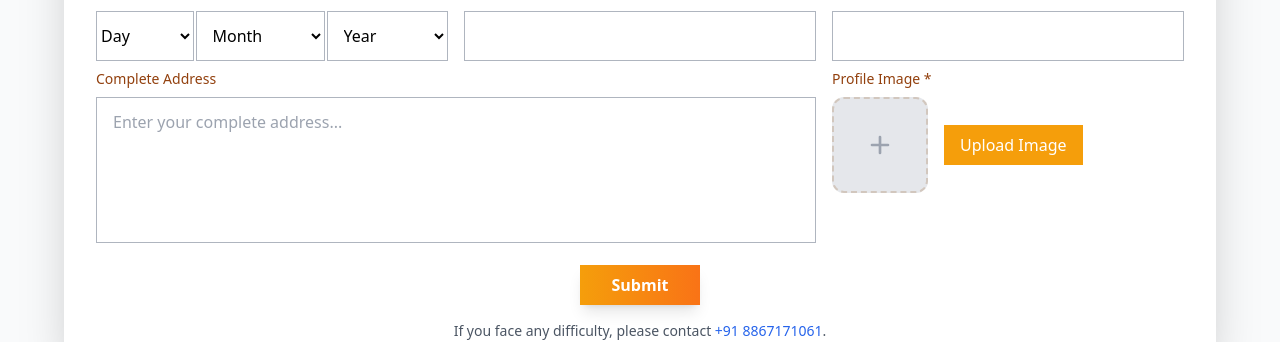
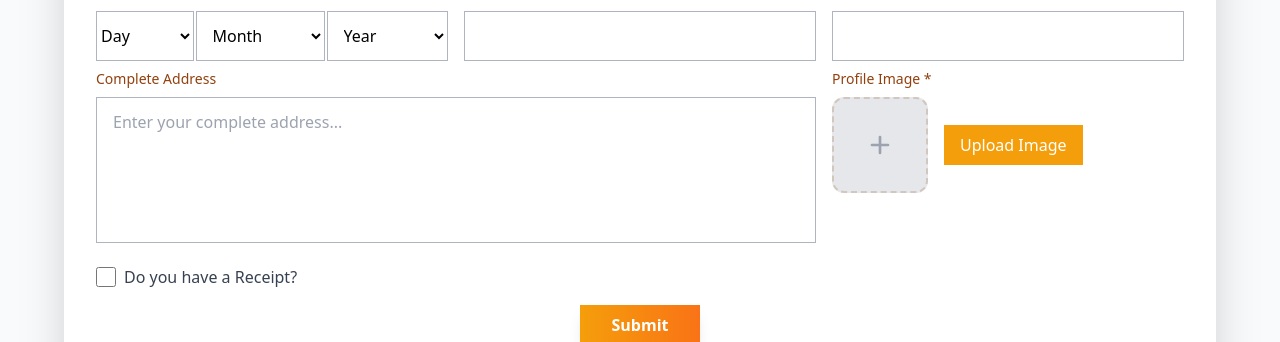
Before and after one commit to AG-Solutions-Bangalore/vaishnav-samaj-form, a React (Vite) app: page / in a window 1280 px wide. Shown: the part 327-669 px from the top of the page. Built offline with nearby package versions, Linux system fonts and the light colour scheme.

Commit message:
added recept no

```diff
--- a/src/app/home/Home.jsx
+++ b/src/app/home/Home.jsx
@@ -1,4 +1,3 @@
-
 import ImageCropper from "@/components/ImageCropper";
 import BASE_URL from "@/config/BaseUrl";
 import axios from "axios";
@@ -9,9 +8,9 @@ const Home = () => {
     fullname: "",
     totalFamily: "",
     gnati: "",
-    dobDay: '',
-    dobMonth: '',
-    dobYear: '',
+    dobDay: "",
+    dobMonth: "",
+    dobYear: "",
     gender: "Male",
     category: "",
     address: "",
@@ -21,6 +20,8 @@ const Home = () => {
     email: "",
     website: "",
     profileImage: "",
+    haveReceipt: false,
+    receipt_no: "",
   });
 
   const [errors, setErrors] = useState({});
@@ -55,6 +56,22 @@ const Home = () => {
     setFormData((prevState) => ({
       ...prevState,
       [name]: value,
+    }));
+
+    if (errors[name]) {
+      setErrors((prevErrors) => ({
+        ...prevErrors,
+        [name]: "",
+      }));
+    }
+  };
+
+  const handleCheckboxChange = (e) => {
+    const { name, checked } = e.target;
+
+    setFormData((prev) => ({
+      ...prev,
+      [name]: checked, // ✅ boolean only
     }));
 
     if (errors[name]) {
@@ -116,6 +133,9 @@ const Home = () => {
     if (formData.pincode && !/^\d{6}$/.test(formData.pincode)) {
       newErrors.pincode = "Pincode must be 6 digits";
     }
+    if (formData.haveReceipt && !formData.receipt_no) {
+      newErrors.receipt_no = "Receipt number is required";
+    }
 
     setErrors(newErrors);
     return Object.keys(newErrors).length === 0;
@@ -147,6 +167,8 @@ const Home = () => {
       form.append("mobile", formData.mobile);
       form.append("email", formData.email);
       form.append("website", formData.website);
+      form.append("haveReceipt", formData.haveReceipt ? "Yes" : "No");
+      form.append("receipt_no", formData.receipt_no);
 
       if (formData.profileImage) {
         if (formData.profileImage.startsWith("data:")) {
@@ -166,25 +188,24 @@ const Home = () => {
           headers: {
             "Content-Type": "multipart/form-data",
           },
-        }
+        },
       );
 
       console.log("API Response:", response.data);
 
       setAlertMessage(
-        "Registration submitted successfully! We will contact you soon."
+        "Registration submitted successfully! We will contact you soon.",
       );
       setAlertType("success");
       setShowAlert(true);
-
 
       setFormData({
         fullname: "",
         totalFamily: "",
         gnati: "",
-        dobDay: '',
-        dobMonth: '',
-        dobYear: '',
+        dobDay: "",
+        dobMonth: "",
+        dobYear: "",
         gender: "Male",
         category: "Patron",
         address: "",
@@ -194,30 +215,29 @@ const Home = () => {
         email: "",
         website: "",
         profileImage: "",
+        haveReceipt: false,
+        receipt_no: "",
       });
-
     } catch (error) {
       console.error("API Error:", error);
 
       let errorMessage = "Something went wrong, please try again.";
 
       if (error.response) {
-
-        errorMessage = error.response.data?.message ||
-                      error.response.data?.error ||
-                      `Server error: ${error.response.status}`;
+        errorMessage =
+          error.response.data?.message ||
+          error.response.data?.error ||
+          `Server error: ${error.response.status}`;
       } else if (error.request) {
-
-        errorMessage = "Network error. Please check your connection and try again.";
+        errorMessage =
+          "Network error. Please check your connection and try again.";
       } else {
-
         errorMessage = error.message || "An unexpected error occurred.";
       }
 
       setAlertMessage(errorMessage);
       setAlertType("error");
       setShowAlert(true);
-
     } finally {
       setIsSubmitting(false);
     }
@@ -343,8 +363,7 @@ const Home = () => {
 
               <div className="space-y-2">
                 <div className="grid grid-cols-1 md:grid-cols-3 gap-6">
-
-                {/*
+                  {/*
                   <div>
                     <label className="block text-sm font-medium text-amber-800 mb-3">
                       Category
@@ -371,7 +390,7 @@ const Home = () => {
                     </div>
                   </div>
                    */}
-                       <div>
+                  <div>
                     <label className="block text-sm font-medium text-amber-800 mb-2">
                       Full Name *
                     </label>
@@ -394,7 +413,7 @@ const Home = () => {
                       </span>
                     )}
                   </div>
-                      <div>
+                  <div>
                     <label className="block text-sm font-medium text-amber-800 mb-2">
                       Gnati *
                     </label>
@@ -441,7 +460,6 @@ const Home = () => {
                       </span>
                     )}
                   </div>
-
                 </div>
 
                 <div className="grid grid-cols-1 md:grid-cols-3 gap-4">
@@ -506,7 +524,7 @@ const Home = () => {
                         <option value="">Year</option>
                         {Array.from(
                           { length: 120 },
-                          (_, i) => new Date().getFullYear() - i
+                          (_, i) => new Date().getFullYear() - i,
                         ).map((year) => (
                           <option key={year} value={year}>
                             {year}
@@ -581,7 +599,6 @@ const Home = () => {
                       disabled={isSubmitting}
                     />
                   </div>
-
                   <div>
                     <label className="block text-sm font-medium text-amber-800 mb-2">
                       Profile Image *
@@ -638,6 +655,51 @@ const Home = () => {
                       </span>
                     )}
                   </div>
+                  <div className="flex items-center gap-4">
+                    <label className="flex items-center gap-2 cursor-pointer">
+                      <input
+                        type="checkbox"
+                        name="haveReceipt"
+                        checked={formData.haveReceipt}
+                        onChange={handleCheckboxChange}
+                        className="form-checkbox h-5 w-5 text-amber-600"
+                      />
+                      <span className="text-gray-700">
+                        Do you have a Receipt?
+                      </span>
+                    </label>
+                    {errors.haveReceipt && (
+                      <span className="text-xs text-red-500">
+                        {errors.haveReceipt}
+                      </span>
+                    )}
+                  </div>
+                  {formData.haveReceipt && (
+                    <div>
+                      {/* <label className="block text-sm font-medium text-amber-800 mb-2">
+                        Receipt Number *
+                      </label> */}
+                      <input
+                        type="text"
+                        name="receipt_no"
+                        value={formData.receipt_no}
+                        onChange={handleInputChange}
+                        placeholder="Enter receipt number"
+                        className={`w-full px-4 py-3 border ${
+                          errors.receipt_no
+                            ? "border-red-500"
+                            : "border-gray-400/80"
+                        } rounded-lg focus:ring-2 focus:ring-amber-500 focus:border-amber-500 transition-colors`}
+                        required
+                        disabled={isSubmitting}
+                      />
+                      {errors.receipt_no && (
+                        <span className="text-xs text-red-500">
+                          {errors.receipt_no}
+                        </span>
+                      )}
+                    </div>
+                  )}
                 </div>
 
                 <div className="flex justify-center pt-2">
@@ -647,8 +709,8 @@ const Home = () => {
                     disabled={isSubmitting}
                     className={`px-6 py-2 bg-gradient-to-r from-amber-500 to-orange-500 text-white font-semibold text-[1rem] rounded-md transform transition-all duration-200 shadow-lg flex items-center justify-center min-w-[120px] ${
                       isSubmitting
-                        ? 'opacity-70 cursor-not-allowed'
-                        : 'hover:from-amber-600 hover:to-orange-600 hover:scale-105 hover:shadow-xl'
+                        ? "opacity-70 cursor-not-allowed"
+                        : "hover:from-amber-600 hover:to-orange-600 hover:scale-105 hover:shadow-xl"
                     }`}
                   >
                     {isSubmitting ? (
@@ -676,7 +738,7 @@ const Home = () => {
                         Submitting...
                       </>
                     ) : (
-                      'Submit'
+                      "Submit"
                     )}
                   </button>
                 </div>
```
Also changed, not shown: 1 other file (tests, documents, lock files or other folders).
